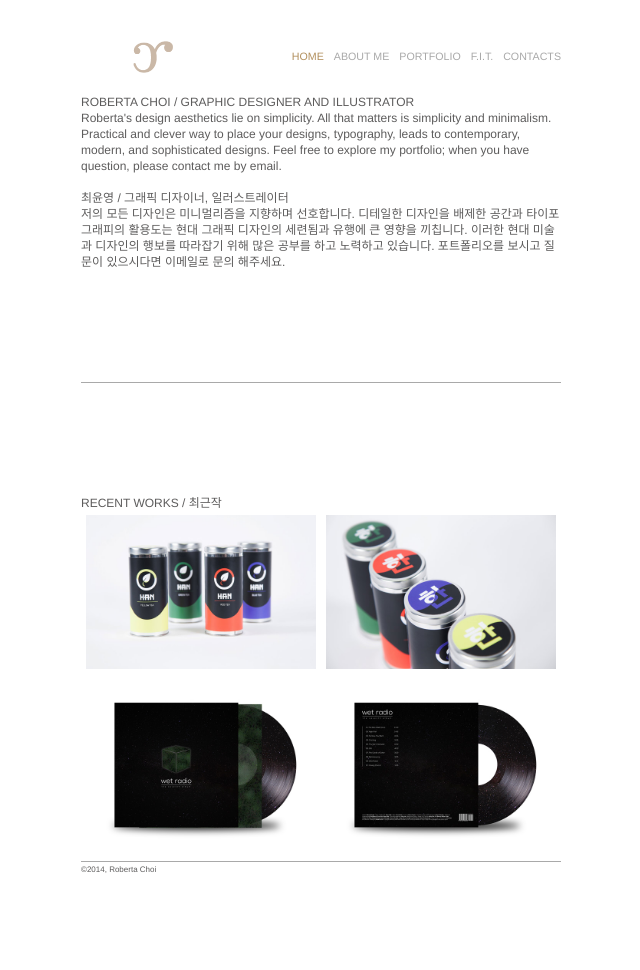
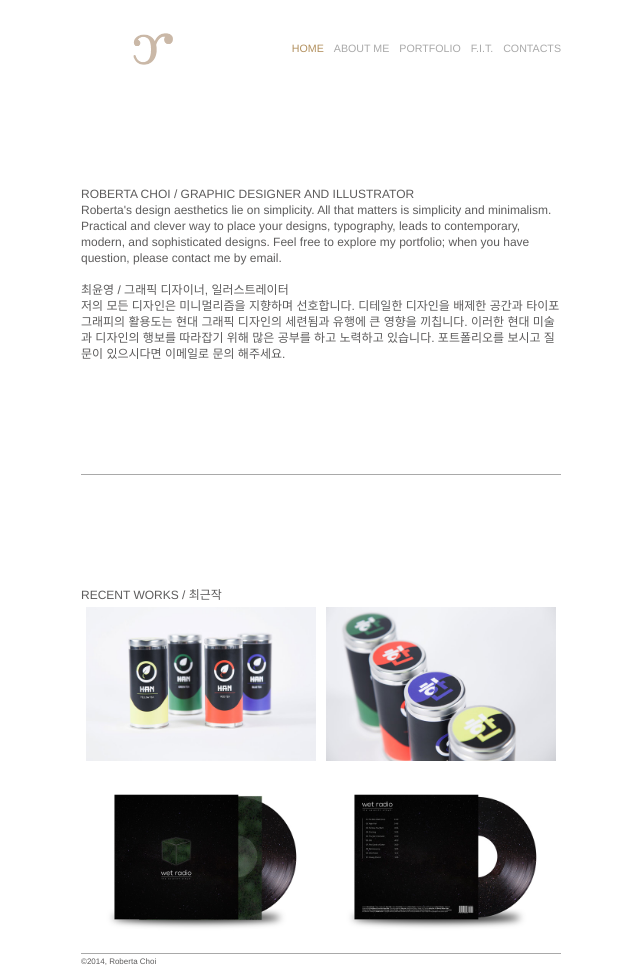
Before and after one commit to roberta1021/roberta1021.github.io, a plain HTML site: page index.html in a window 1280 px wide. Shown: the whole page, without its empty margins (319-959 px from the left). Before the commit the page ends 886 px from the top, so only its background shows below. Drawn offline with nearby package versions, Linux system fonts and the light colour scheme.

Commit message:
fix masthead spacing

```diff
--- a/css/main.css
+++ b/css/main.css
@@ -23,7 +23,8 @@ Typically, that order looks like:
 
 
 body {
-	/* display: inline-block; */
+	padding: 2em 0 0 0;
+	margin: 0;
 	font-family: Helvetica, sans-serif;
 	font-size: 9pt;
 	line-height: 12pt;
@@ -267,7 +268,7 @@ p {
 	overflow: hidden;
 	position: relative;
 	z-index: 1;
-	padding-top: 2em;
+	margin-bottom: 100px;
 }
 
 
```
